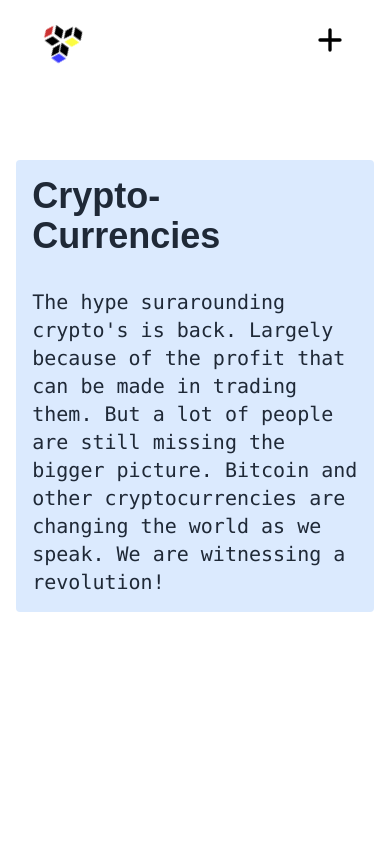
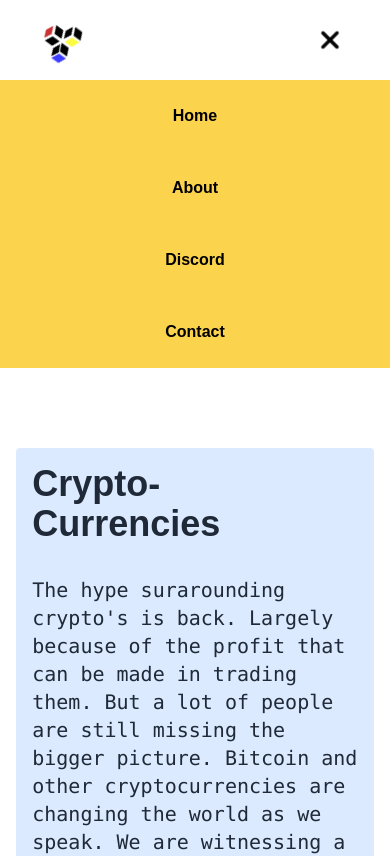
Before and after one commit to PaulRuigrok/react_website, a React (Create React App) app: page / in a window 390 px wide. Shown: the top 856 px of the page. Built offline with nearby package versions, Linux system fonts and the light colour scheme.

Commit message:
new menu mobile

```diff
--- a/src/shared/Nav/Dropdown.js
+++ b/src/shared/Nav/Dropdown.js
@@ -5,7 +5,7 @@ import {Link} from 'react-router-dom'
 const Dropdown = ({isOpen, toggle}) => {
 
     return (
-        <div className={`${!isOpen ? 'menucustom' : 'menucustom-expanded' }
+        <div className={`${isOpen ? 'menucustom' : 'menucustom-expanded' }
         md:hidden grid grid-rows-4 text-center items-center bg-yellow-300 sticky top-20 z-50 overflow-hidden`}
 
         onClick={toggle}>
--- a/src/shared/Nav/index.js
+++ b/src/shared/Nav/index.js
@@ -15,7 +15,7 @@ const Navbar = ({toggle}) => {
                     <LogoSvg className='w-10 md:w-14 animate-spin'/>
                     <h2 className= 'text-2xl hidden md:text-4xl md:flex ml-10 font-display font-bold'>how_to_crypto.com</h2>
                 </Link>
-                <div className = {`${!menuOpen ? 'menubutton' : 'menubutton-open'} cursor-pointer md:hidden flex items-center flex justify-center items-center`}
+                <div className = {`${menuOpen ? 'menubutton' : 'menubutton-open'} cursor-pointer md:hidden flex items-center flex justify-center items-center`}
                     onClick={()=>{toggle();openMenu(true)}}>
 
                 <svg className={`w-10 h-10`} fill="none" stroke="currentColor" viewBox="0 0 24 24" xmlns="http://www.w3.org/2000/svg"><path strokeLinecap="round" strokeLinejoin="round" strokeWidth={2} d="M12 6v6m0 0v6m0-6h6m-6 0H6" /></svg>
```
